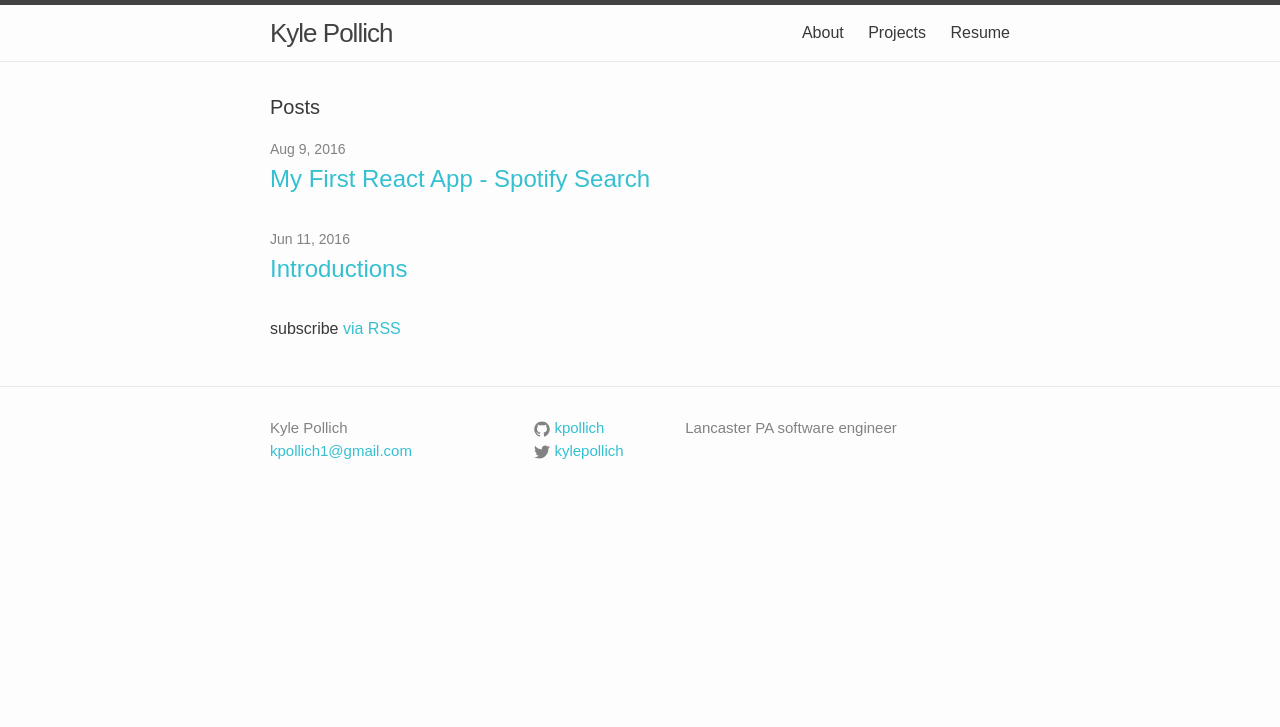
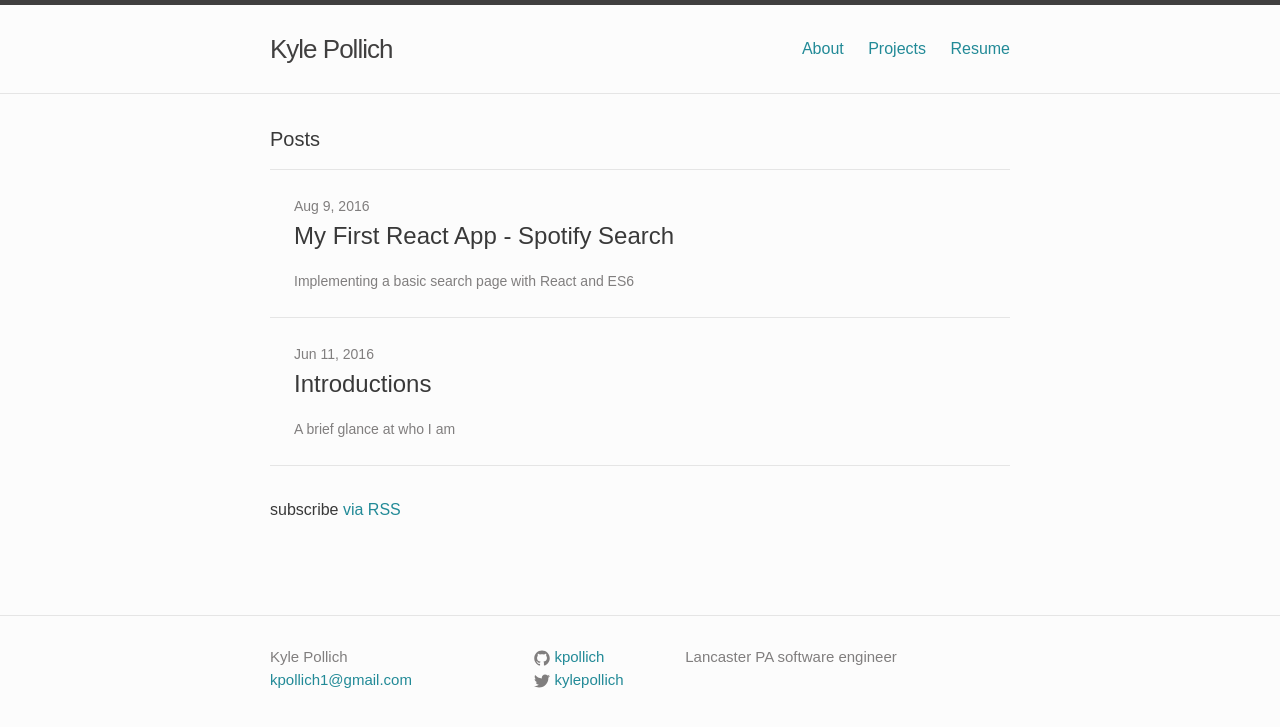
Before and after one commit to andrwmorph/kpollich.github.io, a Jekyll site: the page built from index.html, in a window 1280 px wide. Shown: the top 727 px of the page. Built offline with Jekyll 4.4.1, drawn with Linux system fonts in a browser that asks for light colours; some web fonts are replaced.

Commit message:
Update some styles

```diff
--- a/_posts/2016-06-11-introductions.md
+++ b/_posts/2016-06-11-introductions.md
@@ -1,6 +1,7 @@
 ---
 layout: post
 title: "Introductions"
+subtitle: "A brief glance at who I am"
 ---
 
 Hello! My name is Kyle Pollich. I'm a web developer and software engineer from Lancaster, Pennsylvania. I am 22 years old, and I'm a recent graduate of Millersville University's computer science program. I've been working for Clipper Magazine in Mountville, PA since May of 2015, and I recently accepted a position as Lead Backend Developer there.
--- a/_posts/2016-08-09-spotify-search-react.md
+++ b/_posts/2016-08-09-spotify-search-react.md
@@ -1,6 +1,7 @@
 ---
 layout: post
 title: "My First React App - Spotify Search"
+subtitle: "Implementing a basic search page with React and ES6"
 ---
 I've been starting to slowly look into Facebook's [React](https://facebook.github.io/react/) library for a few weeks now. React has been gaining a lot of steam in the web development community as a powerful, expressive rendering library. I've been working as a primarily backend developer for about a year at this point, so I've never worked with any frontend frameworks like [Angular](https://angularjs.org/) or [Ember](http://emberjs.com/). In an effort to expand my skillset, and to embrace full stack Javascript, I decided to start reading/watching some React tutorials.
 
--- a/_sass/_base.scss
+++ b/_sass/_base.scss
@@ -7,8 +7,6 @@ dl, dd, ol, ul, figure {
     margin: 0;
     padding: 0;
 }
-
-
 
 /**
  * Basic styling
@@ -24,8 +22,6 @@ body {
     font-feature-settings: "kern" 1;
     font-kerning: normal;
 }
-
-
 
 /**
  * Set `margin-bottom` to maintain vertical rhythm
@@ -93,10 +89,6 @@ h1, h2, h3, h4, h5, h6 {
 a {
     color: $brand-color;
     text-decoration: none;
-
-    &:visited {
-        color: darken($brand-color, 15%);
-    }
 
     &:hover {
         color: $text-color;
--- a/_sass/_layout.scss
+++ b/_sass/_layout.scss
@@ -5,6 +5,7 @@
     border-top: 5px solid $grey-color-dark;
     border-bottom: 1px solid $grey-color-light;
     min-height: 56px;
+    padding: 1em;
 
     // Positioning context for the mobile navigation icon
     position: relative;
@@ -33,7 +34,6 @@
     }
 
     .page-link {
-        color: $text-color;
         line-height: $base-line-height;
 
         // Gaps between nav items, but not on the last one
@@ -100,6 +100,7 @@
 .site-footer {
     border-top: 1px solid $grey-color-light;
     padding: $spacing-unit 0;
+    clear: both;
 }
 
 .footer-heading {
@@ -169,6 +170,9 @@
  */
 .page-content {
     padding: $spacing-unit 0;
+    display: block;
+    position: relative;
+    margin-bottom: 3em;
 }
 
 .page-heading {
@@ -177,24 +181,34 @@
 
 .post-list {
     margin-left: 0;
+    margin-bottom: 2em;
     list-style: none;
+    border-top: 1px solid $grey-color-light;
 
     > li {
-        margin-bottom: $spacing-unit;
+        border-bottom: 1px solid $grey-color-light;
     }
 }
 
-.post-meta {
+.post-meta, .post-subtitle {
     font-size: $small-font-size;
     color: $grey-color;
 }
 
 .post-link {
     display: block;
-    font-size: 24px;
+    color: $text-color;
+    padding: 1.5em;
+
+    &:visited {
+      color: $text-color;
+    }
+
+    &:hover {
+      text-decoration: none;
+      background-color: darken($background-color, 5%);
+    }
 }
-
-
 
 /**
  * Posts
--- a/css/main.scss
+++ b/css/main.scss
@@ -14,11 +14,11 @@ $base-line-height: 1.5;
 
 $spacing-unit:     30px;
 
-$text-color:       #383838;
-$background-color: #fdfdfd;
-$brand-color:      #35c0d1;
+$text-color:       #393939;
+$background-color: #fcfcfc;
+$brand-color:      #228a97;
 
-$grey-color:       #828282;
+$grey-color:       #807e7e;
 $grey-color-light: lighten($grey-color, 40%);
 $grey-color-dark:  darken($grey-color, 25%);
 
--- a/index.html
+++ b/index.html
@@ -8,12 +8,12 @@ layout: default
 
   <ul class="post-list">
     {% for post in site.posts %}
-      <li>
-        <span class="post-meta">{{ post.date | date: "%b %-d, %Y" }}</span>
-
-        <h2>
-          <a class="post-link" href="{{ post.url | prepend: site.baseurl }}">{{ post.title }}</a>
-        </h2>
+      <li class="post">
+        <a class="post-link" href="{{ post.url | prepend: site.baseurl }}">
+          <span class="post-meta">{{ post.date | date: "%b %-d, %Y" }}</span>
+          <h2>{{ post.title }}</h2>
+          <span class="post-subtitle">{{ post.subtitle }}</span>
+        </a>
       </li>
     {% endfor %}
   </ul>
```
